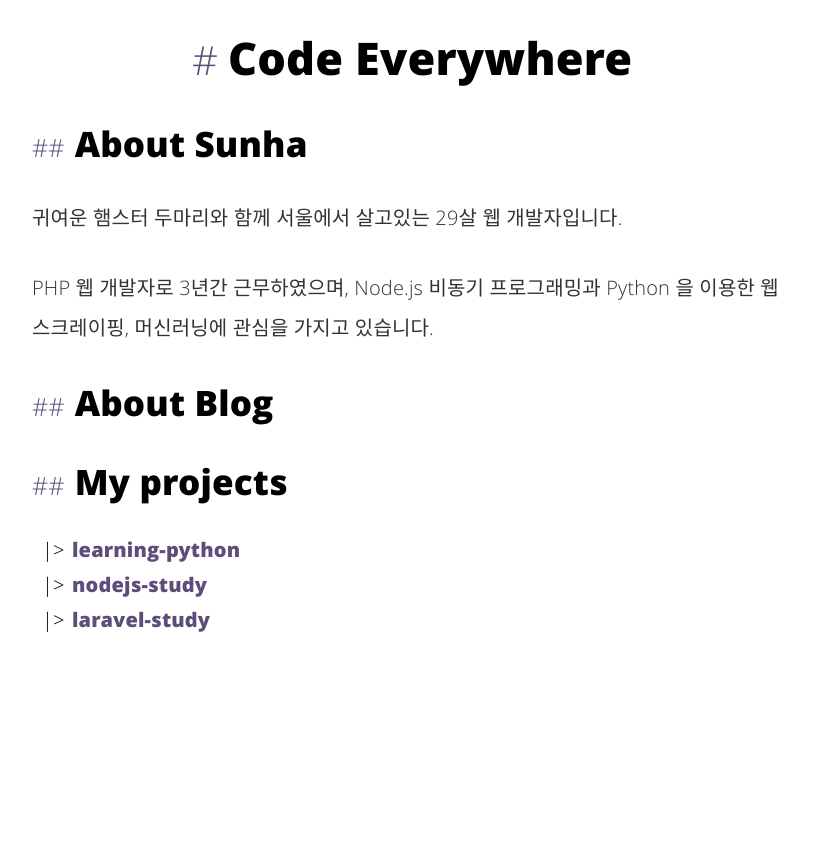
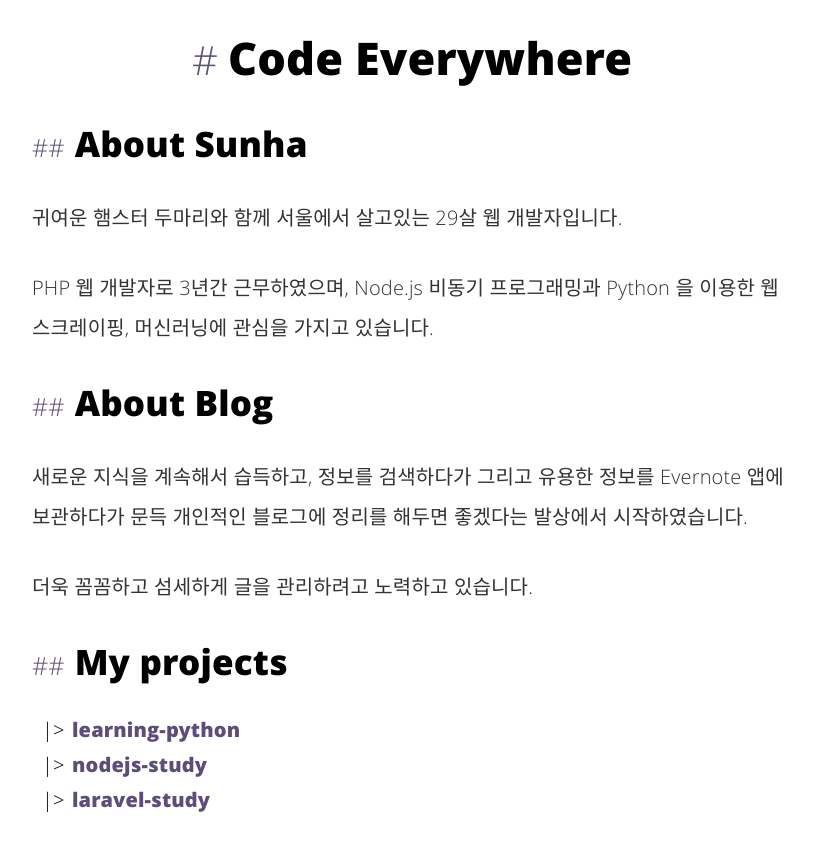
Before and after one commit to rainofpainki/rainofpainki.github.io, a Jekyll site: the page built from about.html, in a window 1280 px wide, cut to the strip 312-1172 px from the top of the page. Shown: the top 851 px of the strip, without its empty margins (228-1041 px from the left). Built offline with Jekyll 4.4.1, drawn with Linux system fonts in a browser that asks for light colours; comment, search, counter and statistics services are not loaded; before the commit the page ends 992 px from its top, so only the background shows below that.

Commit message:
add about blog

```diff
--- a/about.html
+++ b/about.html
@@ -17,6 +17,10 @@ description: "About Sunha"
 
 <h2>About Blog</h2>
 
+<p>새로운 지식을 계속해서 습득하고, 정보를 검색하다가 그리고 유용한 정보를 Evernote 앱에 보관하다가 문득 개인적인 블로그에 정리를 해두면 좋겠다는 발상에서 시작하였습니다.</p>
+
+<p>더욱 꼼꼼하고 섬세하게 글을 관리하려고 노력하고 있습니다.</p>
+
 <h2>My projects</h2>
 
 <div class="aboutme">
```
